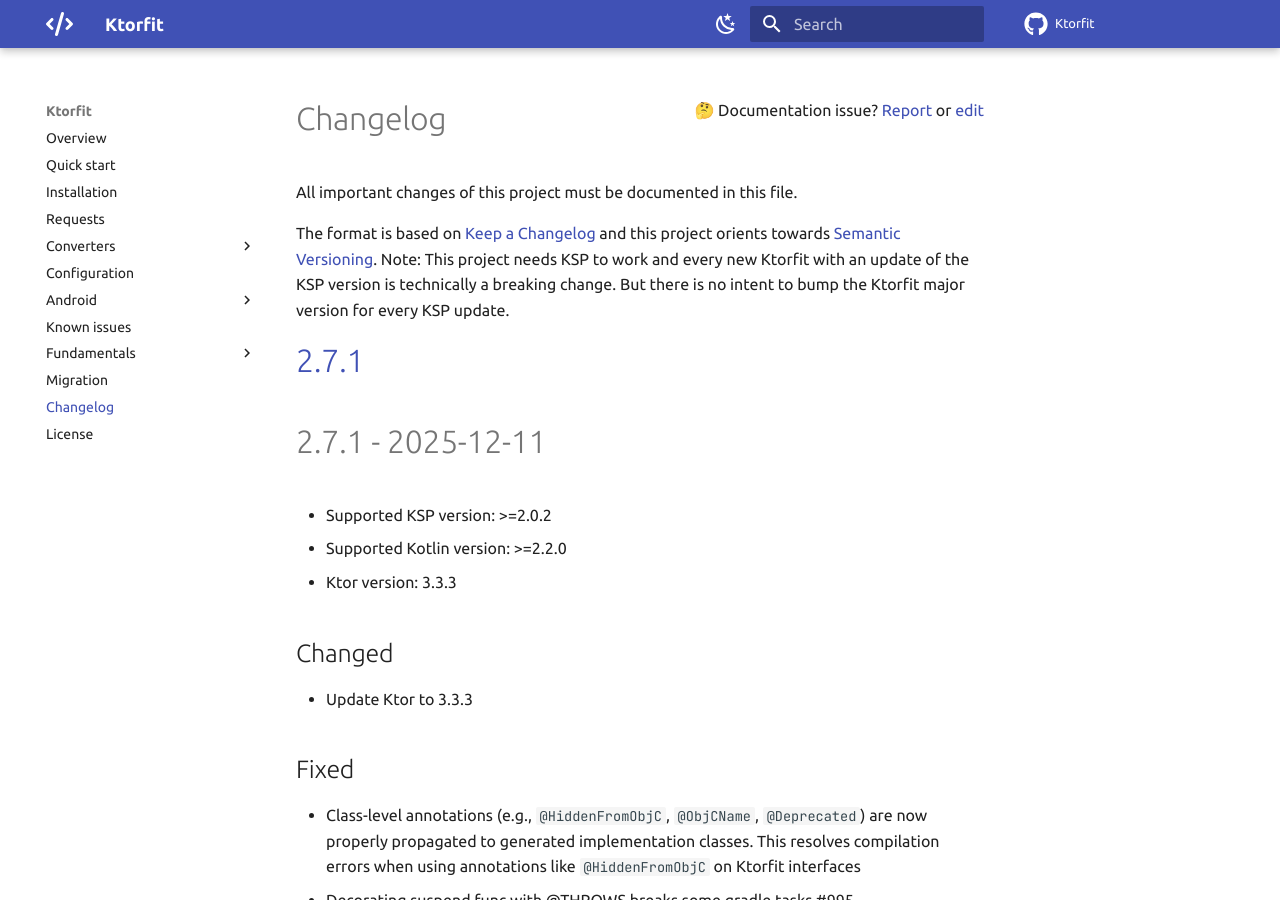
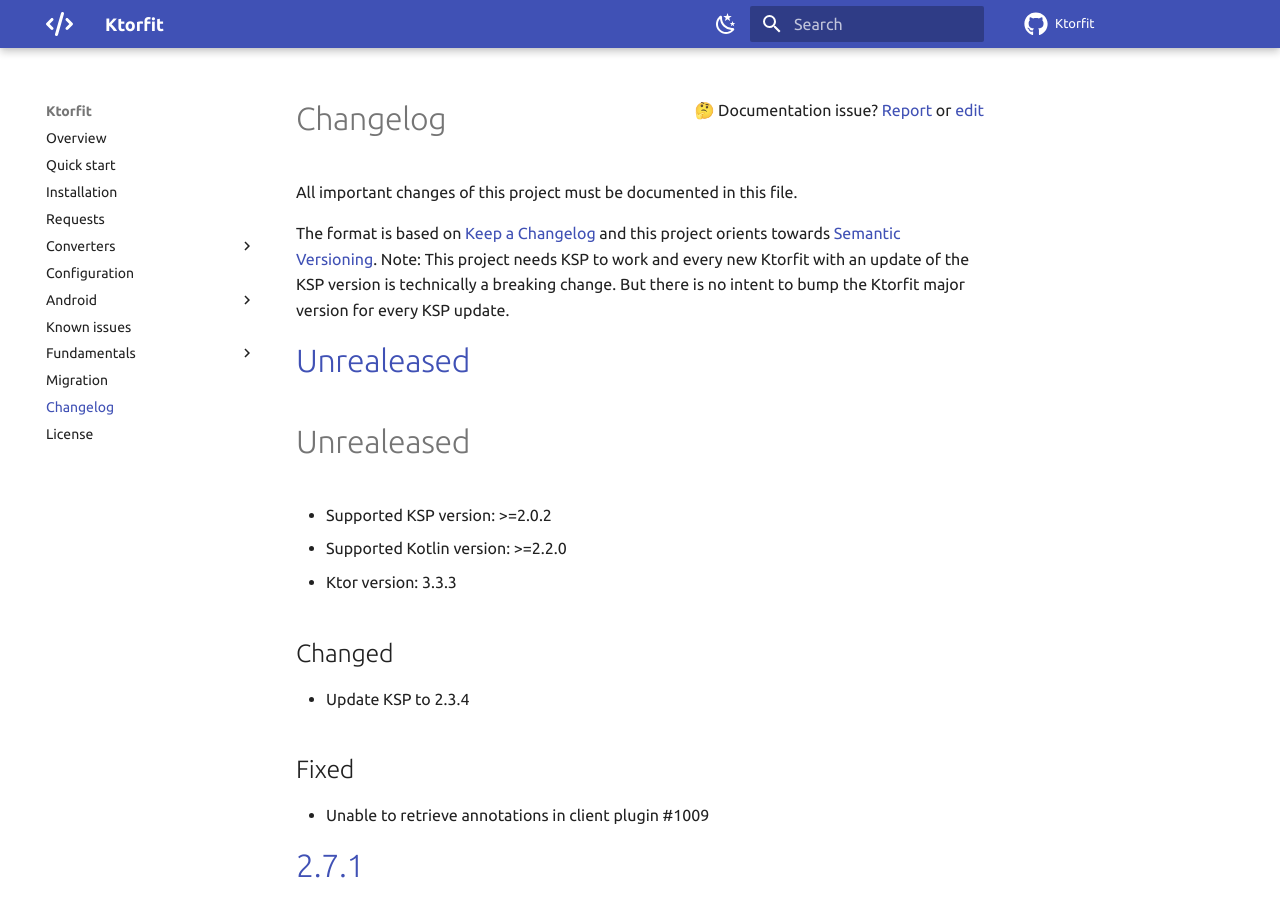
Before and after one commit to Foso/Ktorfit, an MkDocs documentation site: the page built from docs/CHANGELOG.md, in a window 1280 px wide and 900 px high. Built offline with MkDocs 1.6.1 and Material for MkDocs 9.7.7, drawn with Linux system fonts in a browser that asks for light colours; comment, search, counter and statistics services are not loaded.

Commit message:
Update KSP (#1017)

```diff
--- a/docs/CHANGELOG.md
+++ b/docs/CHANGELOG.md
@@ -7,6 +7,19 @@
 Note: This project needs KSP to work and every new Ktorfit with an update of the KSP version is technically a breaking change.
 But there is no intent to bump the Ktorfit major version for every KSP update.
 
+# [Unrealeased]()
+
+Unrealeased
+========================================
+* Supported KSP version: >=2.0.2
+* Supported Kotlin version: >=2.2.0
+* Ktor version: 3.3.3
+
+## Changed
+- Update KSP to 2.3.4
+
+## Fixed
+- Unable to retrieve annotations in client plugin #1009
 
 # [2.7.1]()
 
```
Also changed, not shown: 2 other files.
